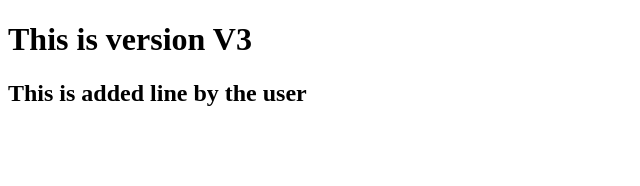
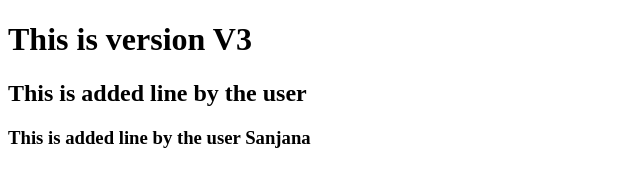
Before and after one commit to Sanjana8340/Test, a plain HTML site: page index.html in a window 1280 px wide. Shown: the whole page, without its empty margins (0-640 px from the left). Drawn offline with Linux system fonts and the light colour scheme.

Commit message:
Update index.html

```diff
--- a/index.html
+++ b/index.html
@@ -8,5 +8,6 @@
 <body>
     <h1>This is version V3</h1>
     <h2>This is added line by the user</h2>
+    <h3>This is added line by the user Sanjana</h3>
 </body>
 </html>
```
